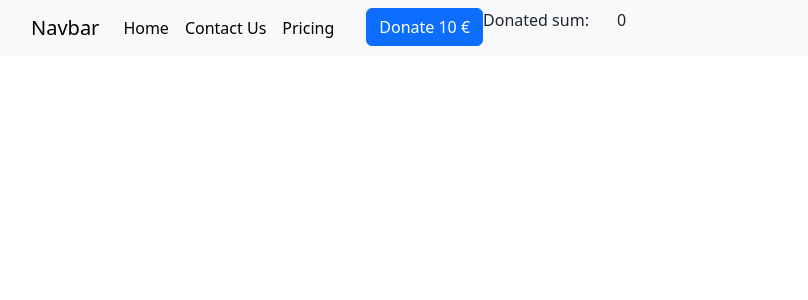
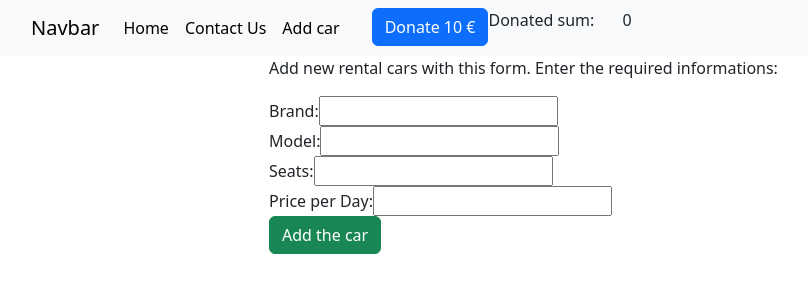
Before and after one commit to Stumpjumper1804/CarRental, an Angular app: page /addForm in a window 1280 px wide. Before the commit this address led to /. Shown: the top 300 px of the page, without its empty margins (51-859 px from the left). Built offline with nearby package versions, Linux system fonts and the light colour scheme.

Commit message:
Add new cars works

```diff
--- /dev/null
+++ b/src/app/add-car-form/add-car-form.component.html
@@ -0,0 +1,19 @@
+<div class="w-50 mx-auto">
+  <p>Add new rental cars with this form. Enter the required informations:</p>
+
+  <form [formGroup]="addCar" (ngSubmit)="onSubmit()">
+    <label for="brand">Brand: </label>
+    <input id="brand" type="text" formControlName="brand" /><br />
+
+    <label for="model">Model: </label>
+    <input id="model" type="text" formControlName="model" /><br />
+
+    <label for="seats">Seats: </label>
+    <input id="seats" type="text" formControlName="seats" /><br />
+
+    <label for="pricePerDay">Price per Day: </label>
+    <input id="pricePerDay" type="text" formControlName="pricePerDay" />
+
+    <button class="btn btn-success d-block" type="submit">Add the car</button>
+  </form>
+</div>
--- /dev/null
+++ b/src/app/add-car-form/add-car-form.component.ts
@@ -0,0 +1,22 @@
+import { Component } from '@angular/core';
+import { FormControl, FormGroup, Validators } from '@angular/forms';
+
+@Component({
+  selector: 'app-add-car-form',
+  templateUrl: './add-car-form.component.html',
+  styleUrl: './add-car-form.component.css',
+})
+export class AddCarFormComponent {
+  addCar = new FormGroup({
+    brand: new FormControl('', Validators.required),
+    model: new FormControl('', Validators.required),
+    seats: new FormControl('', Validators.required),
+    pricePerDay: new FormControl('', Validators.required),
+  });
+
+  onSubmit() {
+    console.log(this.addCar.value);
+    let newCar = this.addCar.value;
+    // this.cars.push(newCar);
+  }
+}
--- a/src/app/app-routing.module.ts
+++ b/src/app/app-routing.module.ts
@@ -2,10 +2,12 @@ import { NgModule } from '@angular/core';
 import { RouterModule, Routes } from '@angular/router';
 import { HomePageComponent } from './home-page/home-page.component';
 import { ContactPageComponent } from './contact-page/contact-page.component';
+import { AddCarFormComponent } from './add-car-form/add-car-form.component';
 
 const routes: Routes = [
   { path: '', component: HomePageComponent },
   { path: 'contact', component: ContactPageComponent },
+  { path: 'addForm', component: AddCarFormComponent },
 ];
 
 @NgModule({
--- a/src/app/app.module.ts
+++ b/src/app/app.module.ts
@@ -9,6 +9,7 @@ import { ContactPageComponent } from './contact-page/contact-page.component';
 import { FooterComponent } from './footer/footer.component';
 import { ReactiveFormsModule } from '@angular/forms';
 import { FormComponent } from './form/form.component';
+import { AddCarFormComponent } from './add-car-form/add-car-form.component';
 
 @NgModule({
   declarations: [
@@ -18,6 +19,7 @@ import { FormComponent } from './form/form.component';
     ContactPageComponent,
     FooterComponent,
     FormComponent,
+    AddCarFormComponent,
   ],
   imports: [BrowserModule, AppRoutingModule, ReactiveFormsModule],
   providers: [],
--- a/src/app/form/form.component.html
+++ b/src/app/form/form.component.html
@@ -1,5 +1,5 @@
 <div class="w-50 mx-auto mt-5">
-  <form [formGroup]="addCar" (ngSubmit)="onSubmit()">
+  <form [formGroup]="feedback" (ngSubmit)="onSubmit()">
     <div class="mb-3">
       <label for="email" class="form-label">Email address</label>
       <input
@@ -11,12 +11,12 @@
       />
     </div>
     <div class="mb-3">
-      <label for="feedback" class="form-label">Write your message</label>
+      <label for="message" class="form-label">Write your message</label>
       <textarea
         class="form-control"
-        id="exampleFormControlTextarea1"
+        id="message"
         rows="3"
-        formControlName="feedback"
+        formControlName="message"
       ></textarea>
     </div>
     <button type="submit" class="btn btn-success">Submit</button>
--- a/src/app/form/form.component.ts
+++ b/src/app/form/form.component.ts
@@ -7,11 +7,12 @@ import { FormControl, FormGroup, Validators } from '@angular/forms';
   styleUrl: './form.component.css',
 })
 export class FormComponent {
-  addCar = new FormGroup({
-    brand: new FormControl(''),
-    model: new FormControl(''),
-    seats: new FormControl(''),
-    pricePerDay: new FormControl(''),
+  feedback = new FormGroup({
+    email: new FormControl('', [Validators.required, Validators.email]),
+    message: new FormControl('', [
+      Validators.required,
+      Validators.minLength(5),
+    ]),
   });
 
   onSubmit() {
--- a/src/app/home-page/home-page.component.html
+++ b/src/app/home-page/home-page.component.html
@@ -16,3 +16,27 @@
   </div>
   }
 </div>
+
+<!--add form to add new cars-->
+<!-- <app-add-car-form></app-add-car-form> -->
+<div class="w-50 mx-auto">
+  <p>Add new rental cars with this form. Enter the required informations:</p>
+
+  <form [formGroup]="addCar" (ngSubmit)="onSubmit()">
+    <label for="brand">Brand: </label>
+    <input id="brand" type="text" formControlName="brand" /><br />
+
+    <label for="model">Model: </label>
+    <input id="model" type="text" formControlName="model" /><br />
+
+    <label for="seats">Seats: </label>
+    <input id="seats" type="text" formControlName="seats" /><br />
+
+    <label for="pricePerDay">Price per Day: </label>
+    <input id="pricePerDay" type="text" formControlName="pricePerDay" />
+
+    <button class="btn btn-success d-block" type="submit" value="addCar">
+      Add the car
+    </button>
+  </form>
+</div>
--- a/src/app/home-page/home-page.component.ts
+++ b/src/app/home-page/home-page.component.ts
@@ -1,4 +1,5 @@
 import { Component } from '@angular/core';
+import { FormControl, FormGroup, Validators } from '@angular/forms';
 
 @Component({
   selector: 'app-home-page',
@@ -17,4 +18,18 @@ export class HomePageComponent {
     { brand: 'VW', model: 'Golf', seats: 5, pricePerDay: 90 },
     { brand: 'Mercedes', model: 'A200', seats: 4, pricePerDay: 120 },
   ];
+
+  addCar = new FormGroup({
+    brand: new FormControl(''),
+    model: new FormControl(''),
+    seats: new FormControl(''),
+    pricePerDay: new FormControl(''),
+  });
+
+  onSubmit() {
+    console.log(this.addCar.value);
+    let newCar: any = this.addCar.value;
+    this.cars.push(newCar);
+    this.addCar.reset();
+  }
 }
--- a/src/app/navbar/navbar.component.html
+++ b/src/app/navbar/navbar.component.html
@@ -21,7 +21,7 @@
           <a class="nav-link active" routerLink="/contact">Contact Us</a>
         </li>
         <li class="nav-item">
-          <a class="nav-link active" href="#">Pricing</a>
+          <a class="nav-link active" routerLink="/addForm">Add car</a>
         </li>
         <li class="nav-item">
           <button class="btn btn-primary ms-4" (click)="increaseDonation()">
```
Also changed, not shown: src/app/add-car-form/add-car-form.component.css (added), 1 other file (tests, documents, lock files or other folders).
